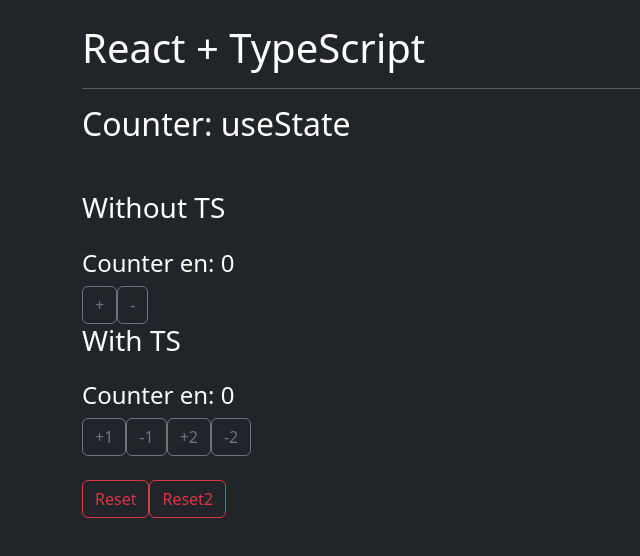
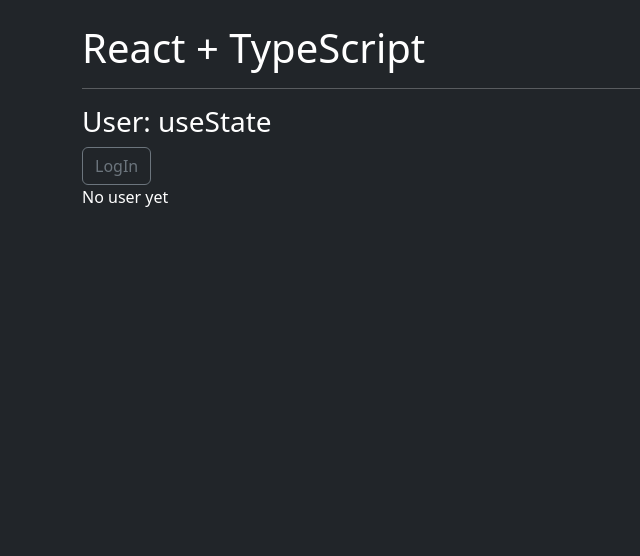
Before and after one commit to MrJark/dt-React-Pro, a React (Vite) app in the folder 01-intruduction/yt-react-ts/: page / in a window 1280 px wide. Shown: the top 556 px of the page, without its empty margins (0-640 px from the left). Built offline with nearby package versions, Linux system fonts and the light colour scheme.

Commit message:
interface

```diff
--- a/01-intruduction/yt-react-ts/src/App.tsx
+++ b/01-intruduction/yt-react-ts/src/App.tsx
@@ -1,4 +1,5 @@
-import { Counter } from "./components/Counter"
+// import { Counter } from "./components/Counter"
+import { User } from "./components/User"
 
 
 
@@ -8,7 +9,8 @@
         <>
             <h1 className="mt-4">React + TypeScript</h1>
             <hr />
-            <Counter />
+            {/* <Counter /> */}
+            <User />
         </>
     )
 }
--- /dev/null
+++ b/01-intruduction/yt-react-ts/src/components/User.tsx
@@ -0,0 +1,42 @@
+import { useState } from 'react'
+
+// las interfaces son reglas que le podemos poner a los objetos
+interface User {
+    uid: string,
+    name: string,
+}
+
+// si quiero crear una const con un user que use la interface de User, tiene que tener los mismos campos y la misma forma:
+// const otherUser: User = {
+//     uid: 'abc456',
+//     name: 'Mariano'
+// };
+
+export const User = () => {
+    // podría ponerle los {} como objeto vacio pero no le estaría diciendo que tipo de elementos tiene en su interior y para ello uso el interface y le digo que ese state va a manejar un user
+    const [user, setUser] = useState<User>();
+
+    const logIn = () => {
+        setUser({
+            uid: 'ABC123',
+            name: 'Chema'
+        })
+    }
+    return (
+        <>
+            <div>
+                <h3>User: useState</h3>
+                <button onClick={logIn} className="btn btn-outline-secondary">
+                    LogIn
+                </button>
+            </div>
+            <div>
+                {
+                    ( !user )
+                        ? 'No user yet'
+                        : <pre>{JSON.stringify(user)}</pre>
+                }
+            </div>
+        </>
+    )
+}
```
